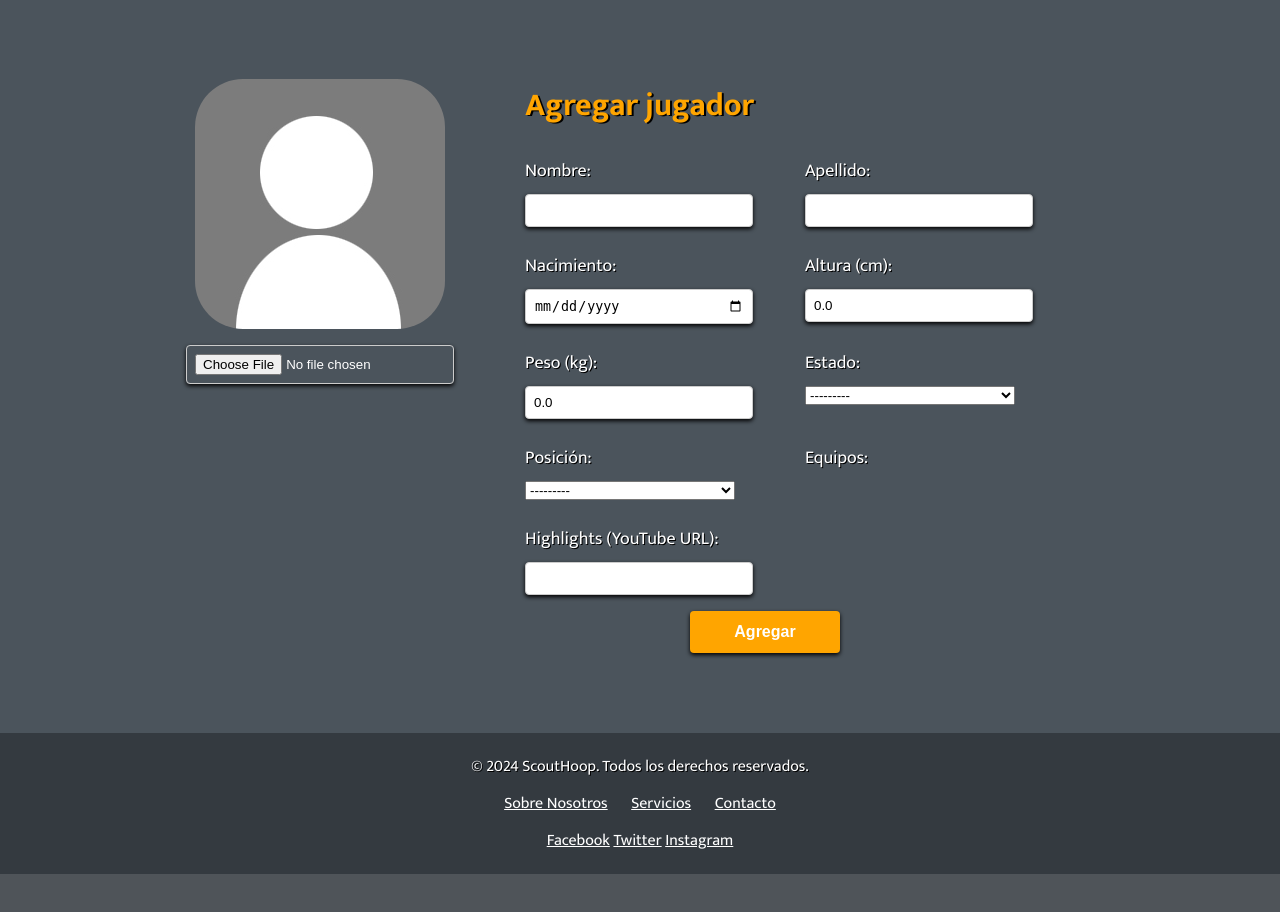
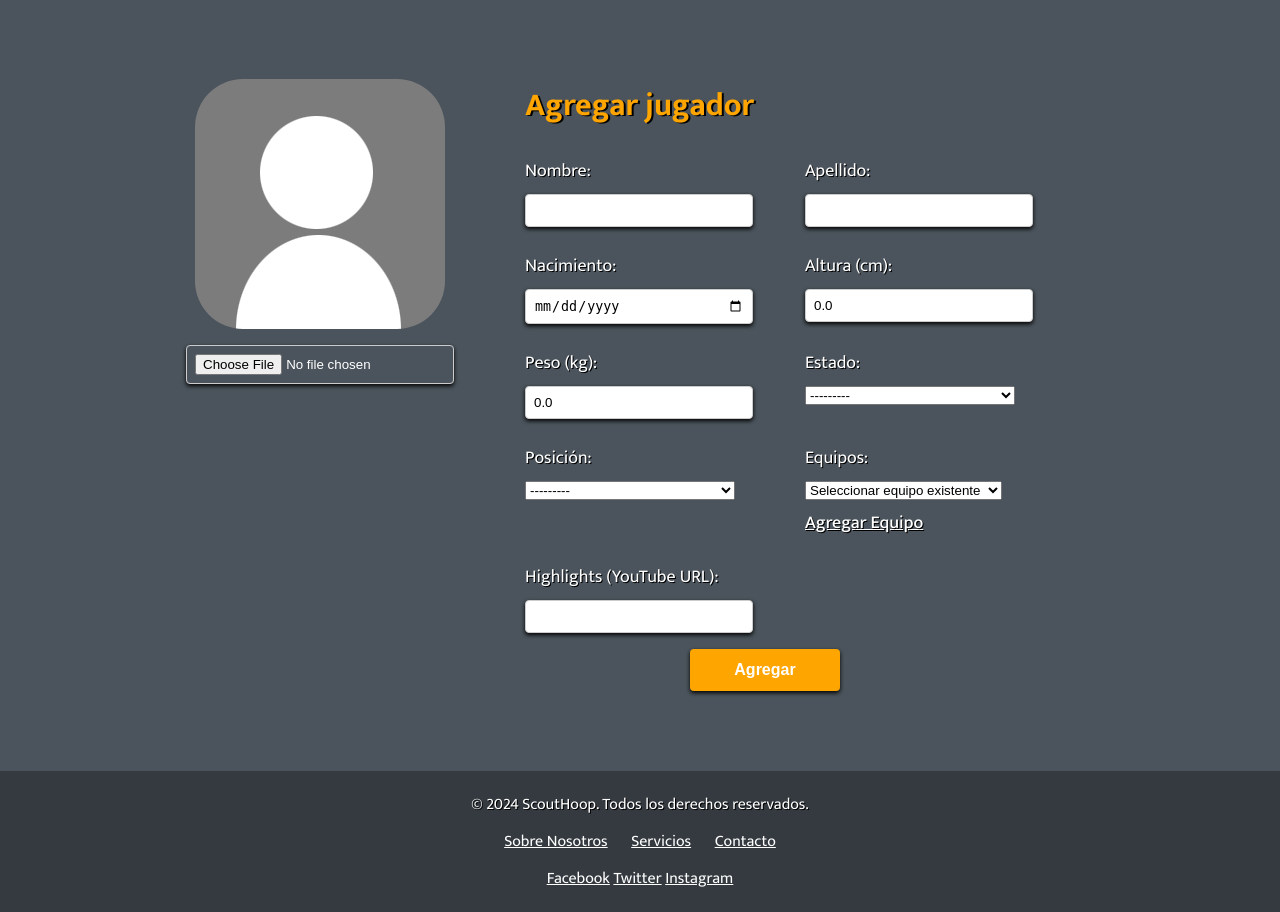
Before and after one commit to marianmarina4/ScoutHoop, a Django app: page /players/add/ in a window 1280 px wide. Shown: the part 81-993 px from the top of the page. Before the commit the page ends 955 px from the top, so only its background shows below. Run offline with Django 5.2, Linux system fonts and the light colour scheme; a user stored in the database is signed in; data comes from the database, SQL or seed files in the repository; some libraries are stand-ins or nearby versions; some web fonts are replaced.

Commit message:
Last changes

```diff
--- a/core/static/core/css/styles.css
+++ b/core/static/core/css/styles.css
@@ -355,7 +355,6 @@ nav .button {
 }
 
 
-
 /*  Profile Detail */
 
 .container-profile-detail {
@@ -371,13 +370,13 @@ nav .button {
     gap: 1.5rem;
     background-color: rgba(0, 0, 0, 0.253);
     width: 40%;
-    min-height: 100%;
 }
 
 .profile-detail-form {
     display: flex;
     flex-direction: column;
     gap: 1rem;
+    height: 50%;
 }
 
 .profile-detail-title {
@@ -407,20 +406,21 @@ nav .button {
     display: flex;
     flex: 1;
     justify-content: space-around;
+    margin-top: 7rem;
 }
 
 .profile-detail-info {
     display: flex;
+    flex-direction: column;
     flex: 1;
     align-items: center;
-    flex-direction: column;
 }
 
 .video-container {
     position: relative;
     width: 100%;
     height: 100%;
-    max-height: 40%;
+    max-height: 50%;
     max-width: 80%;
     overflow: hidden;
 }
--- a/players/forms.py
+++ b/players/forms.py
@@ -18,12 +18,13 @@ class PlayerForm(forms.ModelForm):
             'yt_link': forms.TextInput(attrs={'class': 'form-control-update'})
         }
 
+
 class TeamForm(forms.ModelForm):
+
     class Meta:
         model = Team
-        fields = ['team_name', 'country', 'year_played']
+        fields = ['name', 'country']
         widgets = {
-            'team_name': forms.TextInput(attrs={'class': 'form-control'}),
-            'country': forms.TextInput(attrs={'class': 'form-control'}),
-            'year_played': forms.NumberInput(attrs={'class': 'form-control'}),
+            'name': forms.TextInput(attrs={'class': 'form-control-update'}),
+            'country': forms.TextInput(attrs={'class': 'form-control-update'}),
         }
--- a/players/models.py
+++ b/players/models.py
@@ -30,9 +30,8 @@ class Player(models.Model):
 
 
 class Team(models.Model):
-    team_name = models.CharField(max_length=100)
+    name = models.CharField(max_length=100)
     country = models.CharField(max_length=100)
-    year_played = models.PositiveIntegerField()
 
     def __str__(self):
-        return f'{self.team_name} ({self.country}) - {self.year_played}'
+        return f'{self.name} ({self.country})'
--- a/players/templates/players/player_form.html
+++ b/players/templates/players/player_form.html
@@ -75,6 +75,11 @@
           </div>
           <div class="profile-update-label">
             <label>Equipos:</label>
+            <select name="team">
+              <option value="">Seleccionar equipo existente</option>
+              {% for team in teams %}<option value="{{ team.id }}">{{ team.name }} - {{ team.country }}</option>{% endfor %}
+            </select>
+            <a class="no-margin links" href="{% url 'add_team' %}">Agregar Equipo</a>
           </div>
           <div class="profile-update-label">
             <label>Highlights (YouTube URL):</label>
@@ -91,3 +96,24 @@
       </form>
     </main>
   {% endblock %}
+  <script>
+  document.addEventListener('DOMContentLoaded', function() {
+      const addTeamBtn = document.getElementById('add-team-btn');
+      const teamsDataInput = document.getElementById('teams-data');
+      const selectedTeamsList = document.getElementById('selected-teams-list');
+
+      let teamsData = [];
+
+      addTeamBtn.addEventListener('click', function() {
+          const team = document.querySelector('[name="team"]').value;
+          const yearPlayed = document.querySelector('[name="year_played"]').value;
+          const country = document.querySelector('[name="country"]').value;
+
+          if (team && yearPlayed && country) {
+              teamsData.push({team, yearPlayed, country});
+              selectedTeamsList.innerHTML += `<li>${team} - ${yearPlayed} - ${country}</li>`;
+              teamsDataInput.value = JSON.stringify(teamsData);
+          }
+      });
+  });
+  </script>
--- a/players/templates/players/player_form_team.html
+++ b/players/templates/players/player_form_team.html
@@ -6,15 +6,11 @@
     <div class="add-form">
       <div class="add-label">
         <label>Nombre de equipo:</label>
-        {{ form.team_name }}
+        {{ form.name }}
       </div>
       <div class="add-label">
         <label>País:</label>
         {{ form.country }}
-      </div>
-      <div class="add-label">
-        <label>Año en el que jugó:</label>
-        {{ form.year_played }}
       </div>
       <div class="confirm-buttons">
         <button type="submit" class="button">Agregar</button>
--- a/players/views.py
+++ b/players/views.py
@@ -7,7 +7,6 @@ from django.urls import reverse_lazy
 from django.utils.decorators import method_decorator
 from django.contrib.auth.decorators import login_required
 from django.contrib.auth.models import User
-from django import forms
 from .models import Player, Team
 from .forms import PlayerForm, TeamForm
 from django.shortcuts import render
@@ -27,8 +26,6 @@ class PlayerCreateView(CreateView):
 
     def get_context_data(self, **kwargs):
         context = super().get_context_data(**kwargs)
-
-        #  Agregamos los equipos al contexto para usarlo fuera
         context['teams'] = Team.objects.all()
         context['players'] = Player.objects.all()
         return context
@@ -86,7 +83,6 @@ class PlayerListView(ListView):
                 pass
 
 
-
         # Filtro por año
         birthday_year = self.request.GET.get('birthday_year')
         if birthday_year:
```
Also changed, not shown: profiles/templates/profiles/profile_detail.html (+6 -6 lines), db.sqlite3, media/profiles/WhatsApp_Image_2023-01-18_at_16.18.09_I1vUJqO.jpg (added), players/migrations/0027_remove_team_year_played_playerteam.py (added), players/migrations/0028_rename_team_name_team_name_team_year_played_and_more.py (added), players/migrations/0029_remove_team_year_played.py (added).
